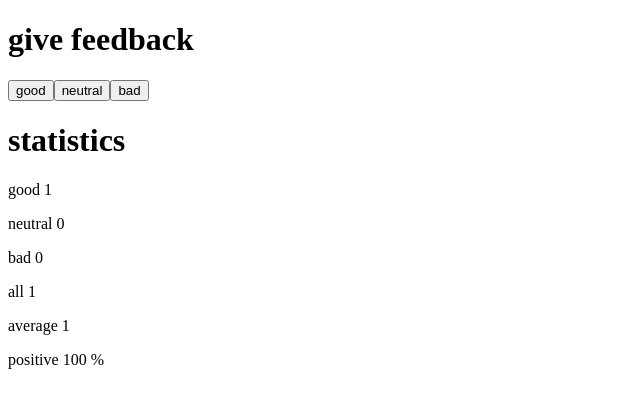
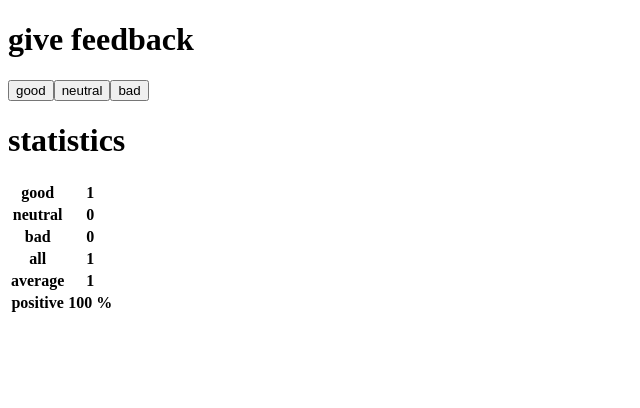
Before and after one commit to Tristan-Kainama/fullstackopen-part1, a React (Vite) app in the folder unicafe/: page / in a window 1280 px wide. Both pictures are taken after a click on the button "good". Shown: the top 408 px of the page, without its empty margins (0-640 px from the left). Built offline with nearby package versions, Linux system fonts and the light colour scheme.

Commit message:
Finished exercise 1.11

```diff
--- a/unicafe/src/App.jsx
+++ b/unicafe/src/App.jsx
@@ -11,7 +11,8 @@ const Button = (props) => {
 const Statistic = (props) => {
   return (
     <>
-      <p>{props.name} {props.statistic}</p>
+      <th>{props.name}</th>
+      <th>{props.statistic}</th>
     </>
   )
 }
@@ -27,12 +28,16 @@ const Statistics = (props) => {
 
   return (
     <>
-      <Statistic name="good" statistic={props.good}/>
-      <Statistic name="neutral" statistic={props.neutral}/>
-      <Statistic name="bad" statistic={props.bad}/>
-      <Statistic name="all" statistic={props.all}/>
-      <Statistic name="average" statistic={props.average}/>
-      <Statistic name="positive" statistic={props.positive} />
+      <table>
+        <tbody>
+          <tr><Statistic name="good" statistic={props.good}/></tr>
+          <tr><Statistic name="neutral" statistic={props.neutral}/></tr>
+          <tr><Statistic name="bad" statistic={props.bad}/></tr>
+          <tr><Statistic name="all" statistic={props.all}/></tr>
+          <tr><Statistic name="average" statistic={props.average}/></tr>
+          <tr><Statistic name="positive" statistic={props.positive} /></tr>
+        </tbody>
+      </table>
     </>
   )
 }
```
